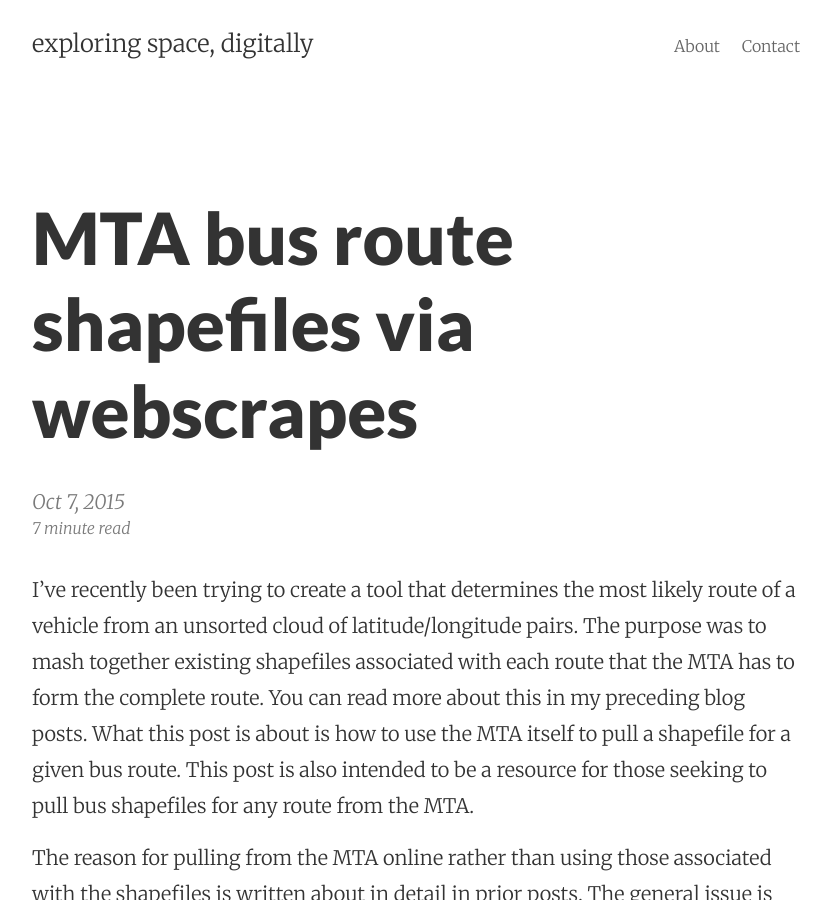
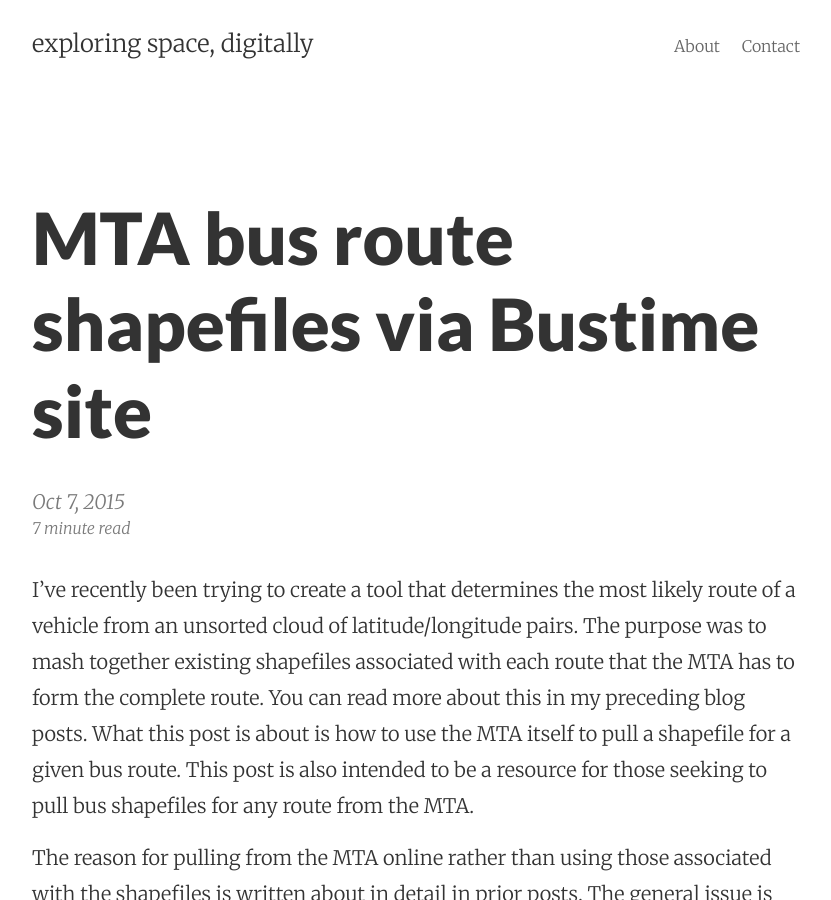
Before and after one commit to kuanb/kuanb.github.io, a Jekyll site: the page built from _posts/2015-10-07-zoinking-mta-routes.md, in a window 1280 px wide and 900 px high. Shown: the whole window, without its empty margins (224-1055 px from the left). Built offline with Jekyll 4.4.1, drawn with Linux system fonts in a browser that asks for light colours; Markdown is read by kramdown in place of the engine named in the settings.

Commit message:
post name ch

```diff
--- a/_posts/2015-10-07-zoinking-mta-routes.md
+++ b/_posts/2015-10-07-zoinking-mta-routes.md
@@ -1,6 +1,6 @@
 ---
 published: true
-title: MTA bus route shapefiles via webscrapes
+title: MTA bus route shapefiles via Bustime site
 layout: post
 summary: Utilizing the One Bus Away toolkit to decode polyline strings from MTA web data
 ---
```
